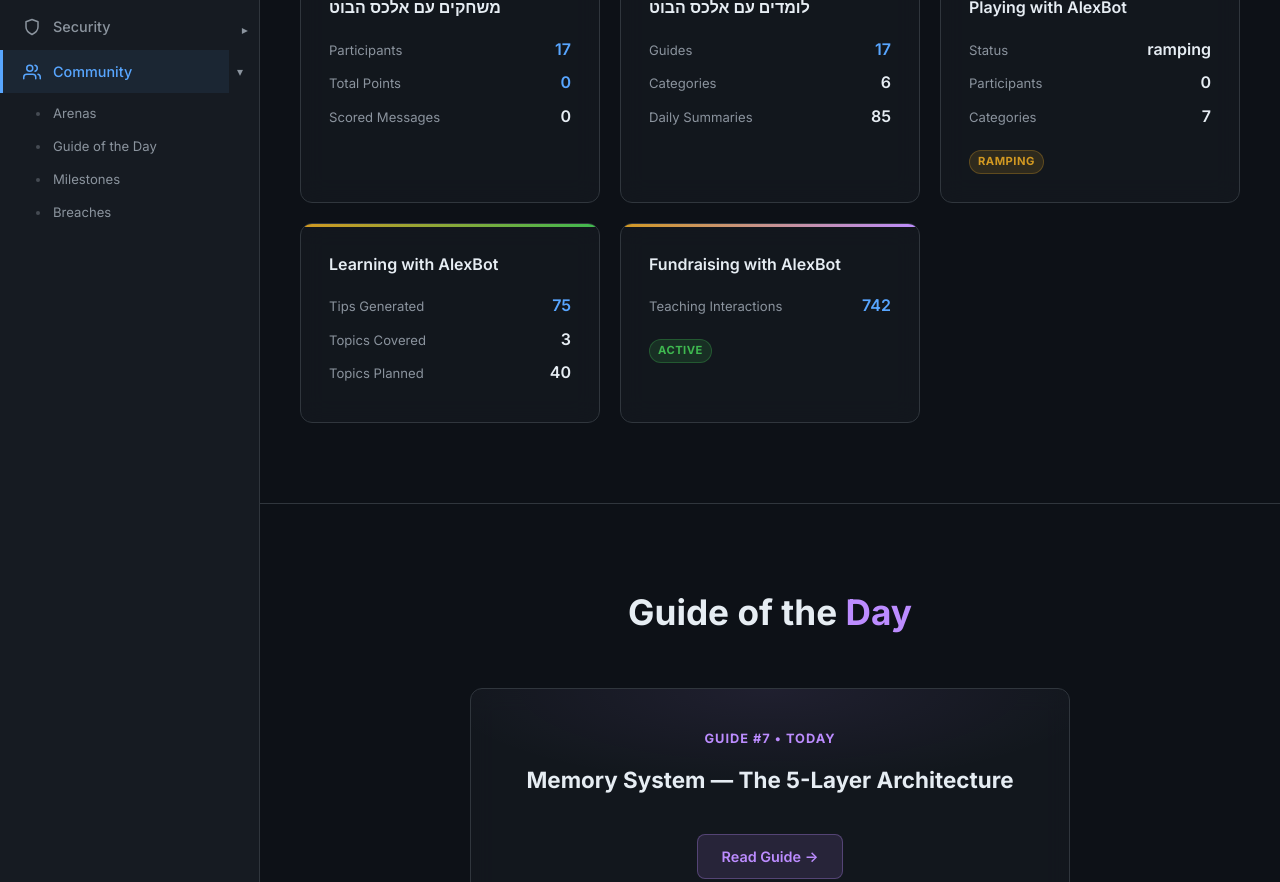
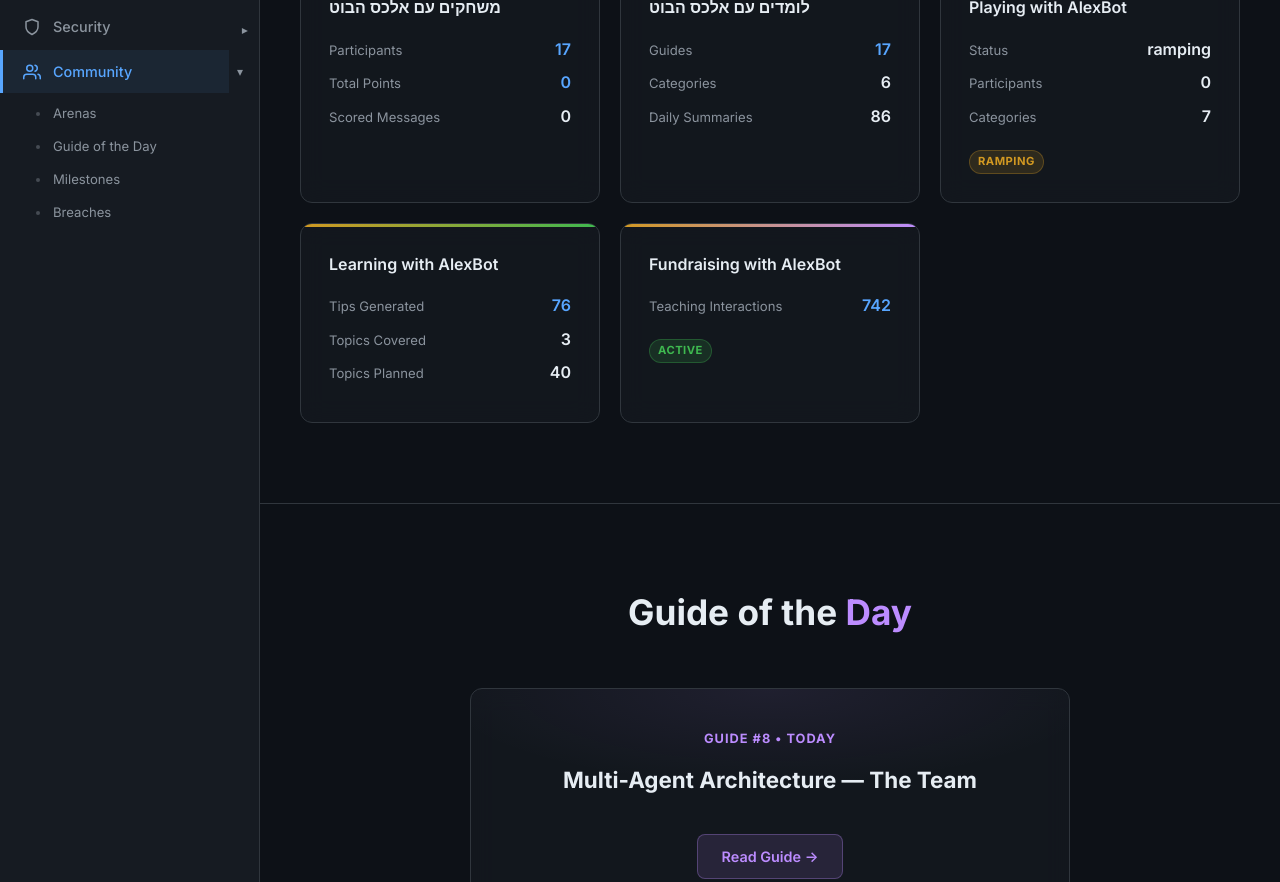
Before and after one commit to alexliv1234/alexbot-public, a Jekyll site: the page built from docs/community.html, in a window 1280 px wide and 1400 px high, scrolled down 450 px. Shown: the part 154-1036 px from the top of the window. Built offline with Jekyll 4.4.1, drawn with Linux system fonts in a browser that asks for light colours; some of the changed text lies outside the part shown.

Commit message:
📊 Auto-update community stats (2026-05-31_05-00)
Hebrew Playing: 17 players /  pts
Guides: 17 published | International: 0 playing

```diff
--- a/docs/assets/groups-data.json
+++ b/docs/assets/groups-data.json
@@ -1,6 +1,6 @@
 {
-  "lastUpdated": "2026-05-30",
-  "timestamp": "2026-05-30T17:02Z",
+  "lastUpdated": "2026-05-31",
+  "timestamp": "2026-05-31T02:00Z",
   "hebrewPlaying": {
     "name": "משחקים עם אלכס הבוט",
     "participants": 17,
@@ -12,7 +12,7 @@
     "name": "לומדים עם אלכס הבוט",
     "guides": 17,
     "categories": 6,
-    "dailySummaries": 85,
+    "dailySummaries": 86,
     "qaExchanges": 3
   },
   "intlPlaying": {
@@ -23,7 +23,7 @@
   },
   "intlLearning": {
     "name": "Learning with AlexBot",
-    "tipsGenerated": 75,
+    "tipsGenerated": 76,
     "topicsCovered": 3,
     "topicsPlanned": 40,
     "deliveryFailures": 2
@@ -53,9 +53,9 @@
     }
   ],
   "guideOfTheDay": {
-    "num": 7,
-    "title": "Memory System — The 5-Layer Architecture",
-    "slug": "07-memory-system"
+    "num": 8,
+    "title": "Multi-Agent Architecture — The Team",
+    "slug": "08-multi-agent"
   },
   "communityMilestones": [
     {
```
